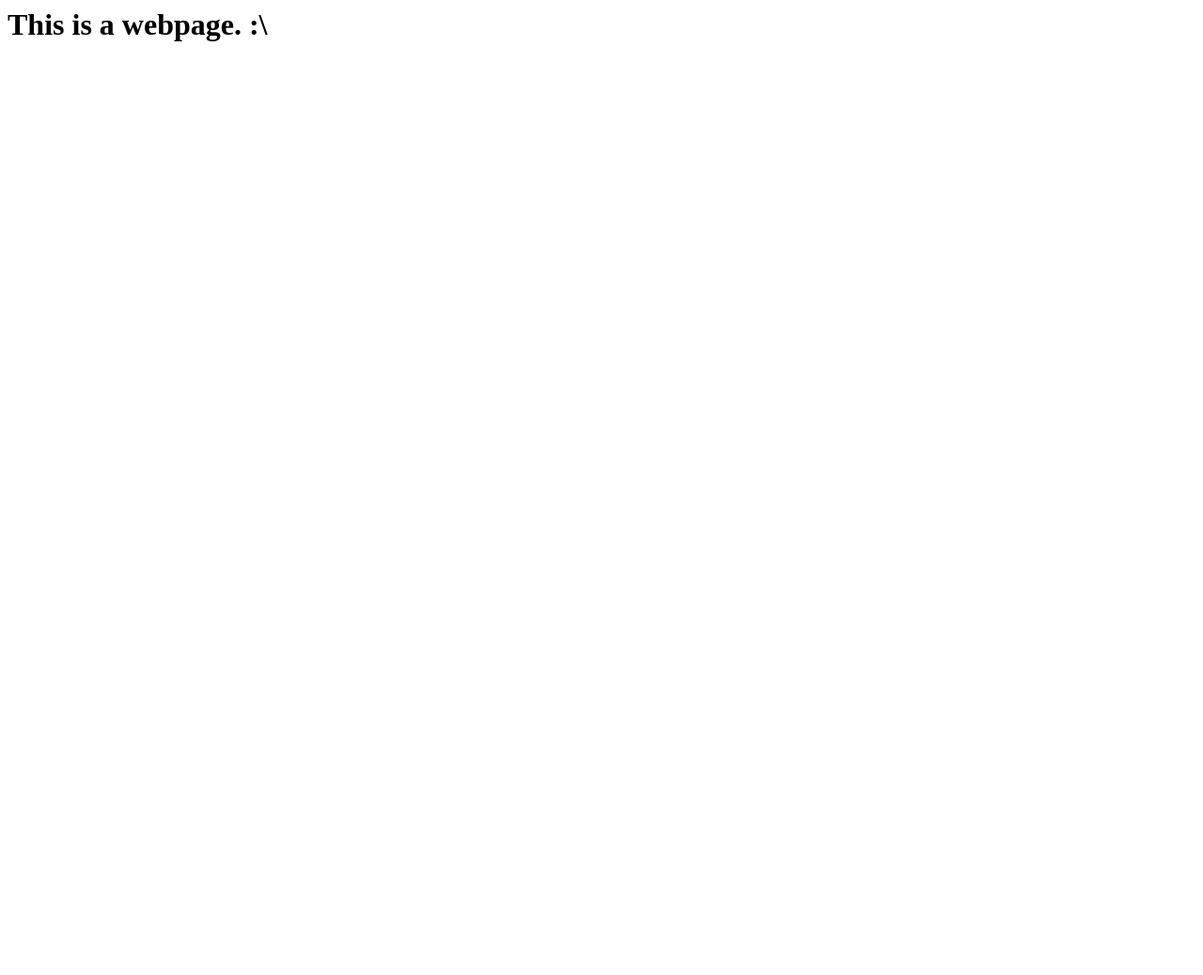
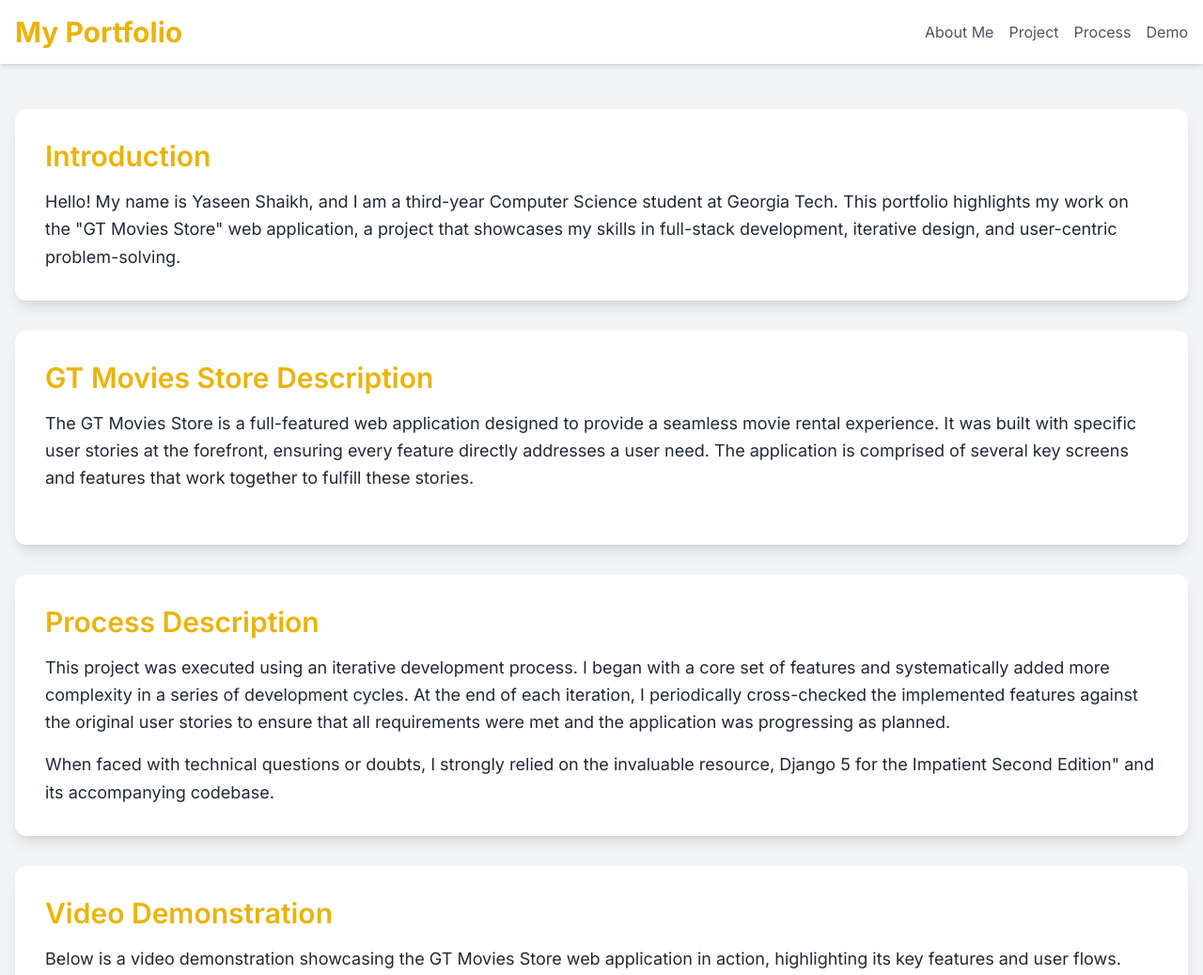
Before and after one commit to ynx0/ynx0.github.io, a plain HTML site: page index.html in a window 1280 px wide. Shown: the top 1038 px of the page at 94% size. Before the commit the page ends 800 px from the top, so only its background shows below. Drawn offline with nearby package versions, Linux system fonts and the light colour scheme.

Commit message:
Update index.html

```diff
--- a/index.html
+++ b/index.html
@@ -1 +1,77 @@
-<h1>This is a webpage. :\</h1>
+<!DOCTYPE html>
+<html lang="en" class="scroll-smooth">
+<head>
+    <meta charset="UTF-8">
+    <meta name="viewport" content="width=device-width, initial-scale=1.0">
+    <title>My Personal Portfolio</title>
+    <script src="https://cdn.tailwindcss.com"></script>
+    <link rel="preconnect" href="https://fonts.googleapis.com">
+    <link rel="preconnect" href="https://fonts.gstatic.com" crossorigin>
+    <link href="https://fonts.googleapis.com/css2?family=Inter:wght@400;600;700&display=swap" rel="stylesheet">
+    <style>
+        body {
+            font-family: 'Inter', sans-serif;
+        }
+    </style>
+</head>
+<body class="bg-gray-100 text-gray-800">
+
+
+    <header class="bg-white shadow-md py-4">
+        <div class="container mx-auto px-4 flex flex-col sm:flex-row justify-between items-center">
+            <h1 class="text-3xl font-bold text-yellow-500 mb-4 sm:mb-0">My Portfolio</h1>
+            <nav class="flex space-x-4">
+                <a href="#introduction" class="text-gray-600 hover:text-yellow-500 transition-colors duration-300">About Me</a>
+                <a href="#project" class="text-gray-600 hover:text-yellow-500 transition-colors duration-300">Project</a>
+                <a href="#process" class="text-gray-600 hover:text-yellow-500 transition-colors duration-300">Process</a>
+                <a href="#demo" class="text-gray-600 hover:text-yellow-500 transition-colors duration-300">Demo</a>
+            </nav>
+        </div>
+    </header>
+
+    <main class="container mx-auto px-4 py-12">
+
+        <section id="introduction" class="bg-white rounded-xl shadow-lg p-8 mb-8">
+            <h2 class="text-3xl font-semibold text-yellow-500 mb-4">Introduction</h2>
+            <p class="text-lg leading-relaxed">
+                Hello! My name is Yaseen Shaikh, and I am a third-year Computer Science student at Georgia Tech. This portfolio highlights my work on the "GT Movies Store" web application, a project that showcases my skills in full-stack development, iterative design, and user-centric problem-solving.
+            </p>
+        </section>
+
+        <section id="project" class="bg-white rounded-xl shadow-lg p-8 mb-8">
+            <h2 class="text-3xl font-semibold text-yellow-500 mb-4">GT Movies Store Description</h2>
+            <p class="text-lg leading-relaxed mb-6">
+                The GT Movies Store is a full-featured web application designed to provide a seamless movie rental experience. It was built with specific user stories at the forefront, ensuring every feature directly addresses a user need. The application is comprised of several key screens and features that work together to fulfill these stories.
+            </p>
+        </section>
+
+        <section id="process" class="bg-white rounded-xl shadow-lg p-8 mb-8">
+            <h2 class="text-3xl font-semibold text-yellow-500 mb-4">Process Description</h2>
+            <p class="text-lg leading-relaxed mb-4">
+                This project was executed using an iterative development process. I began with a core set of features and systematically added more complexity in a series of development cycles. At the end of each iteration, I periodically cross-checked the implemented features against the original user stories to ensure that all requirements were met and the application was progressing as planned.
+            </p>
+            <p class="text-lg leading-relaxed">
+                When faced with technical questions or doubts, I strongly relied on the invaluable resource, Django 5 for the Impatient Second Edition" and its accompanying codebase.
+            </p>
+        </section>
+
+        <section id="demo" class="bg-white rounded-xl shadow-lg p-8">
+            <h2 class="text-3xl font-semibold text-yellow-500 mb-4">Video Demonstration</h2>
+            <p class="text-lg leading-relaxed mb-6">
+                Below is a video demonstration showcasing the GT Movies Store web application in action, highlighting its key features and user flows.
+            </p>
+            <div class="flex justify-center">
+                <video controls class="w-full max-w-3xl rounded-lg shadow-md border-4 border-gray-200">
+                    <source src="/demo.mp4" type="video/mp4">
+                </video>
+            </div>
+        </section>
+    </main>
+
+    <footer class="bg-gray-800 text-white py-6 mt-8">
+        <div class="container mx-auto px-4 text-center">
+            <p class="text-sm">Made with 🐝</p>
+        </div>
+    </footer>
+</body>
+</html>
```
